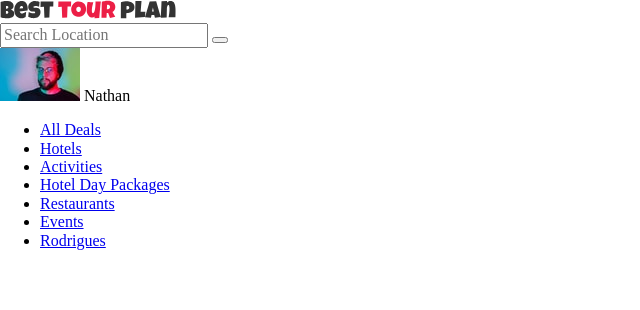
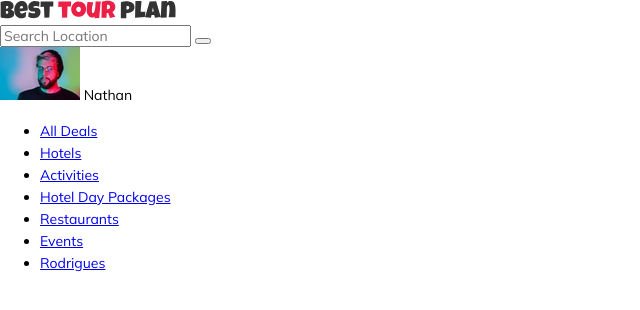
Before and after one commit to kva1ery/tour-plan, a website: page index.html in a window 1280 px wide. Shown: the whole page, without its empty margins (0-640 px from the left). Drawn offline with nearby package versions, Linux system fonts and the light colour scheme; files that its build step writes are made by us from their sources.

Commit message:
add: fonts

```diff
--- a/sass/fonts.scss
+++ b/sass/fonts.scss
@@ -0,0 +1,62 @@
+@font-face {
+  font-family: "Mulish";
+  src: url("../fonts/Mulish-Light.woff2") format("woff2"),
+  url("../fonts/Mulish-Light.woff") format("woff");
+  font-weight: 300;
+  font-style: normal;
+  font-display: swap;
+}
+
+@font-face {
+  font-family: "Mulish";
+  src: url("../fonts/Mulish-Regular.woff2") format("woff2"),
+  url("../fonts/Mulish-Regular.woff") format("woff");
+  font-weight: normal;
+  font-style: normal;
+  font-display: swap;
+}
+
+@font-face {
+  font-family: "Mulish";
+  src: url("../fonts/Mulish-SemiBold.woff2") format("woff2"),
+  url("../fonts/Mulish-SemiBold.woff") format("woff");
+  font-weight: 600;
+  font-style: normal;
+  font-display: swap;
+}
+
+@font-face {
+  font-family: "Mulish";
+  src: url("../fonts/Mulish-Bold.woff2") format("woff2"),
+  url("../fonts/Mulish-Bold.woff") format("woff");
+  font-weight: bold;
+  font-style: normal;
+  font-display: swap;
+}
+
+@font-face {
+  font-family: "Nunito";
+  src: url("../fonts/Nunito-SemiBold.woff2") format("woff2"),
+  url("../fonts/Nunito-SemiBold.woff") format("woff");
+  font-weight: 600;
+  font-style: normal;
+  font-display: swap;
+}
+
+@font-face {
+  font-family: "Nunito";
+  src: url("../fonts/Nunito-Regular.woff2") format("woff2"),
+  url("../fonts/Nunito-Regular.woff") format("woff");
+  font-weight: normal;
+  font-style: normal;
+  font-display: swap;
+}
+
+@font-face {
+  font-family: "Nunito";
+  src: url("../fonts/Nunito-ExtraBold.woff2") format("woff2"),
+  url("../fonts/Nunito-ExtraBold.woff") format("woff");
+  font-weight: bold;
+  font-style: normal;
+  font-display: swap;
+}
--- a/sass/scaffolding.scss
+++ b/sass/scaffolding.scss
@@ -2,6 +2,12 @@
 body {
   margin: 0;
   padding: 0;
+
+
+  font-family: Mulish, Tahoma, sans-serif;
+  font-weight: 400;
+  font-size: 14px;
+  line-height: 22px;
 }
 
 img {
```
Also changed, not shown: fonts/Mulish-Bold.woff (added), fonts/Mulish-Bold.woff2 (added), fonts/Mulish-Light.woff (added), fonts/Mulish-Light.woff2 (added), fonts/Mulish-Regular.woff (added), fonts/Mulish-Regular.woff2 (added), fonts/Mulish-SemiBold.woff (added), fonts/Mulish-SemiBold.woff2 (added), fonts/Nunito-ExtraBold.woff (added), fonts/Nunito-ExtraBold.woff2 (added), fonts/Nunito-Regular.woff (added), fonts/Nunito-Regular.woff2 (added), fonts/Nunito-SemiBold.woff (added), fonts/Nunito-SemiBold.woff2 (added).
